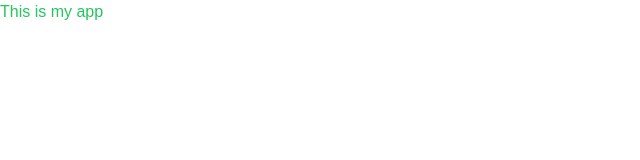
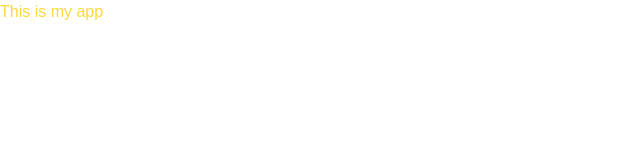
Before and after one commit to nmkhans/hard-tools-client, a React (Create React App) app: page / in a window 1280 px wide. Shown: the top 160 px of the page, without its empty margins (0-640 px from the left). Built offline with nearby package versions, Linux system fonts and the light colour scheme.

Commit message:
daisy ui library added

```diff
--- a/package.json
+++ b/package.json
@@ -6,6 +6,7 @@
     "@testing-library/jest-dom": "^5.14.1",
     "@testing-library/react": "^13.0.0",
     "@testing-library/user-event": "^13.2.1",
+    "daisyui": "^2.15.0",
     "react": "^18.1.0",
     "react-dom": "^18.1.0",
     "react-scripts": "5.0.1",
--- a/src/App.js
+++ b/src/App.js
@@ -4,7 +4,7 @@ import './App.css';
 const App = () => {
   return (
     <div className="App">
-      <h1 className="text-green-500">This is my app</h1>
+      <h1 className="text-primary">This is my app</h1>
     </div>
   );
 }
--- a/tailwind.config.js
+++ b/tailwind.config.js
@@ -5,5 +5,17 @@ module.exports = {
   theme: {
     extend: {},
   },
-  plugins: [],
+  plugins: [require("daisyui")],
+  daisyui: {
+    themes: [
+      {
+        mytheme: {
+          primary: "#ffd73c",
+          secondary: "#da3642",
+          accent: "#000000",
+          "base-100": "#ffffff",
+        },
+      },
+    ],
+  },
 }
```
Also changed, not shown: 1 other file (tests, documents, lock files or other folders).
